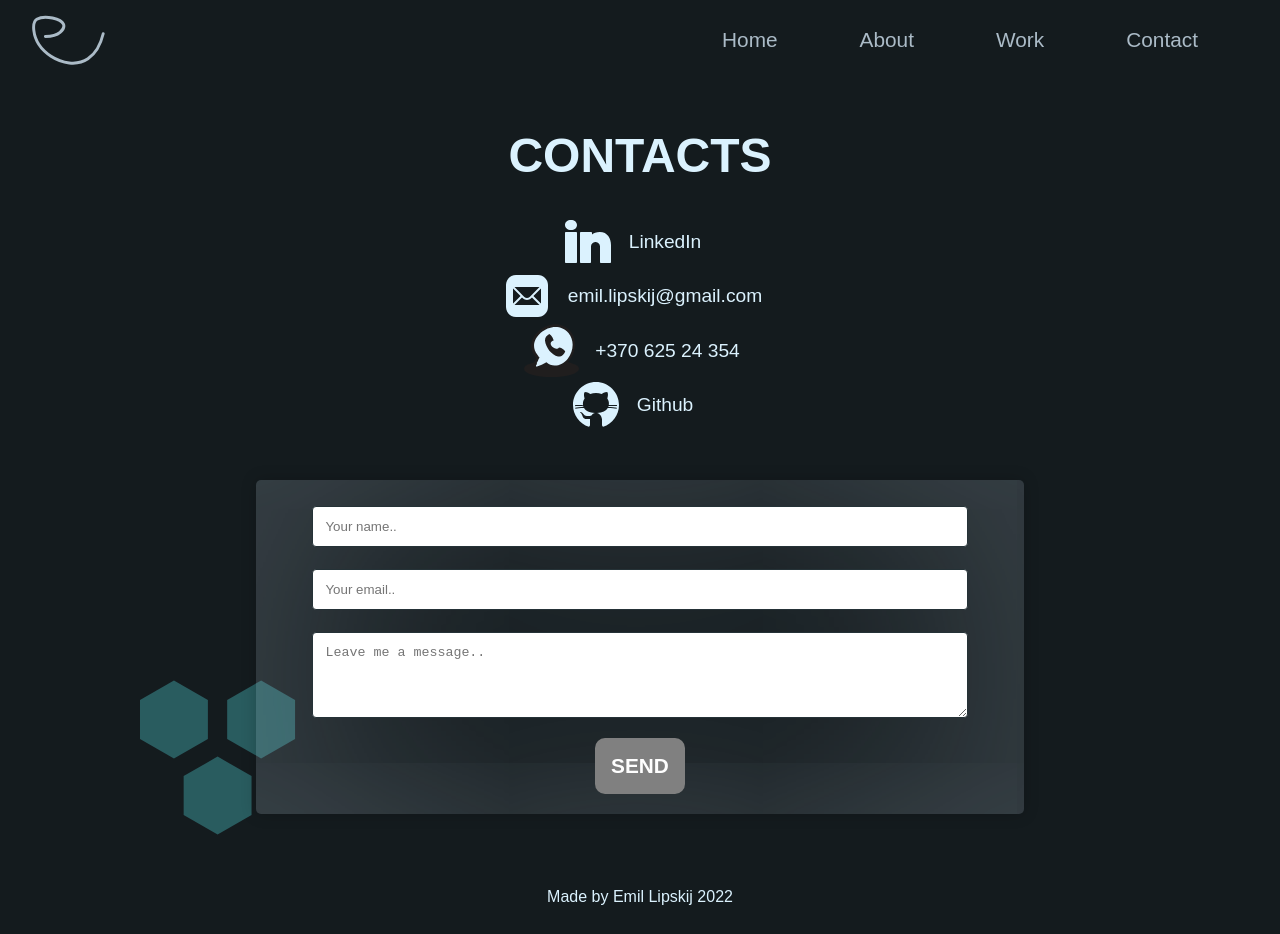
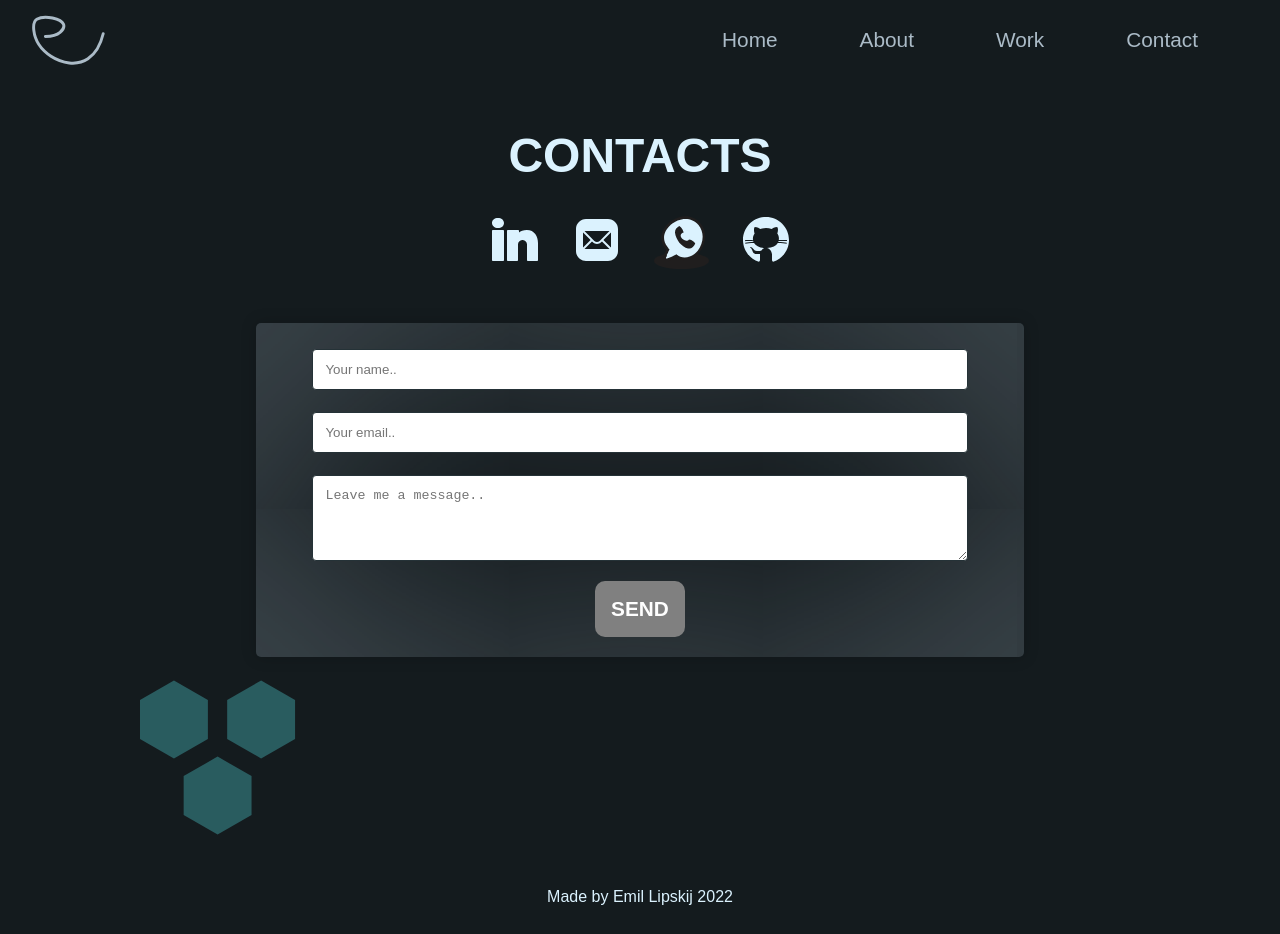
Before and after one commit to lipskij/threejs-website, a Next.js app: page /contacts in a window 1280 px wide. Built offline with nearby package versions, Linux system fonts and the light colour scheme.

Commit message:
feat: only contact icons

```diff
--- a/pages/contacts.tsx
+++ b/pages/contacts.tsx
@@ -40,17 +40,22 @@ const Contacts: NextPage = () => {
         }
         .cantactList {
           display: flex;
-          flex-direction: column;
+          flex-direction: row;
           margin: 0 auto;
-          width: 50%;
           margin-bottom: 3rem;
+        }
+        .cantactList div {
+          transition-duration: 0.3s;
+        }
+        .cantactList div:hover {
+          transform: scale(1.1);
+          transition-duration: 0.3s;
         }
         .contacts h2 {
           font-size: 3rem;
           color: #dbf2fe;
           margin: 3rem 0 2rem 0;
         }
-
         .container input[type="text"],
         .container select,
         .container textarea {
@@ -167,66 +172,40 @@ const Contacts: NextPage = () => {
       <section className='contacts'>
         <h2>CONTACTS</h2>
         <div className='cantactList'>
-          <div
-            style={{
-              display: "flex",
-              alignItems: "center",
-              justifyContent: "center",
-            }}
-          >
-            <Image
-              src='/images/linkedin.svg'
-              width={50}
-              height={50}
-              alt='linkedin'
-            />
+          <div>
             <Link
               style={linkStyles}
-              href='/https:/www.linkedin.com/in/emil-lipskij-6920831b2/'
+              href='https:/www.linkedin.com/in/emil-lipskij-6920831b2/'
+              rel='noopener noreferrer'
+              target='_blank'
             >
-              LinkedIn
+              <Image
+                src='/images/linkedin.svg'
+                width={50}
+                height={50}
+                alt='linkedin'
+              />
             </Link>
           </div>
 
-          <div
-            style={{
-              display: "flex",
-              alignItems: "center",
-              justifyContent: "center",
-            }}
-          >
-            <Image src='/images/mail.svg' width={50} height={50} alt='mail' />
+          <div>
             <Link style={linkStyles} href='mailto:emil.lipskij@gmail.com'>
-              emil.lipskij@gmail.com
+              <Image src='/images/mail.svg' width={50} height={50} alt='mail' />
             </Link>
           </div>
 
-          <div
-            style={{
-              display: "flex",
-              alignItems: "center",
-              justifyContent: "center",
-            }}
-          >
-            <Image src='/images/phone.svg' width={55} height={55} alt='phone' />
+          <div>
             <Link style={linkStyles} href='tel:+370 625 24 354'>
-              +370 625 24 354
+              <Image
+                src='/images/phone.svg'
+                width={55}
+                height={55}
+                alt='phone'
+              />
             </Link>
           </div>
 
-          <div
-            style={{
-              display: "flex",
-              alignItems: "center",
-              justifyContent: "center",
-            }}
-          >
-            <Image
-              src='/images/github.svg'
-              width={50}
-              height={50}
-              alt='github'
-            />
+          <div>
             <Link
               style={linkStyles}
               rel='noopener noreferrer'
@@ -234,7 +213,12 @@ const Contacts: NextPage = () => {
               href='https://github.com/lipskij'
               target='_blank'
             >
-              Github
+              <Image
+                src='/images/github.svg'
+                width={50}
+                height={50}
+                alt='github'
+              />
             </Link>
           </div>
         </div>
```
